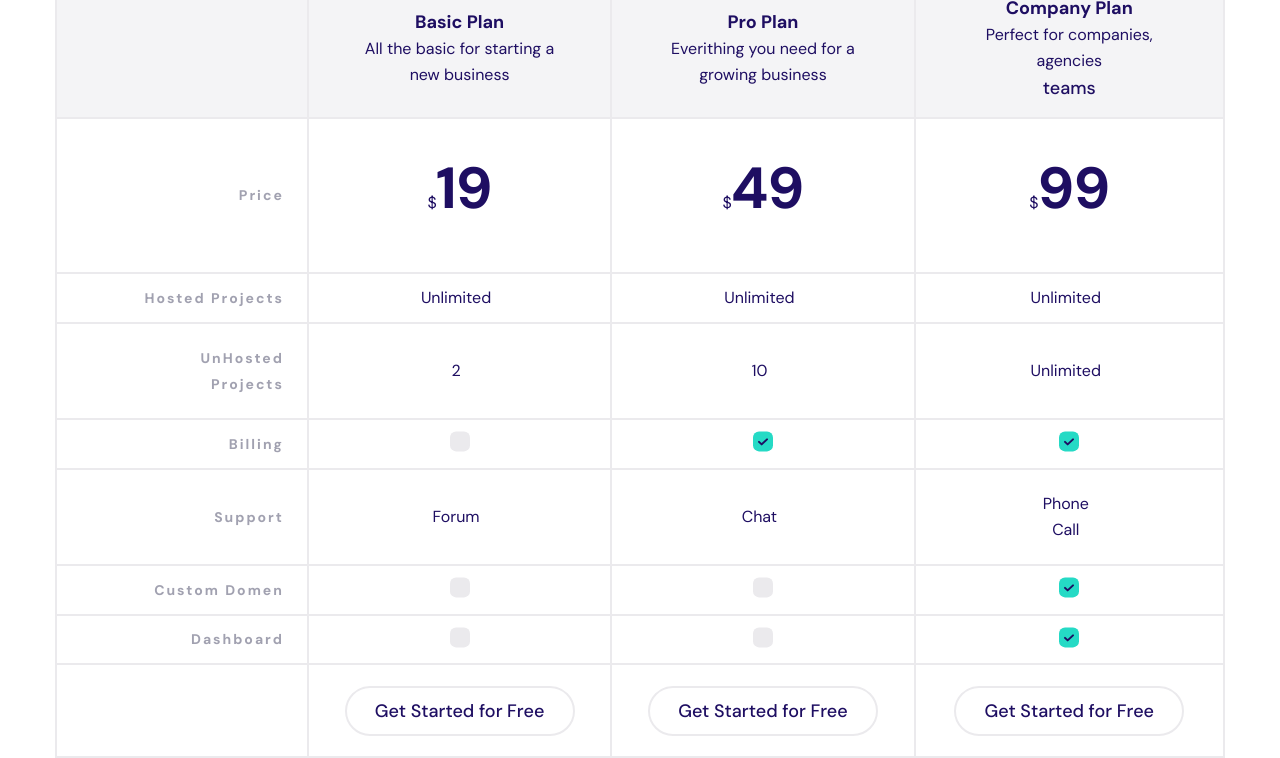
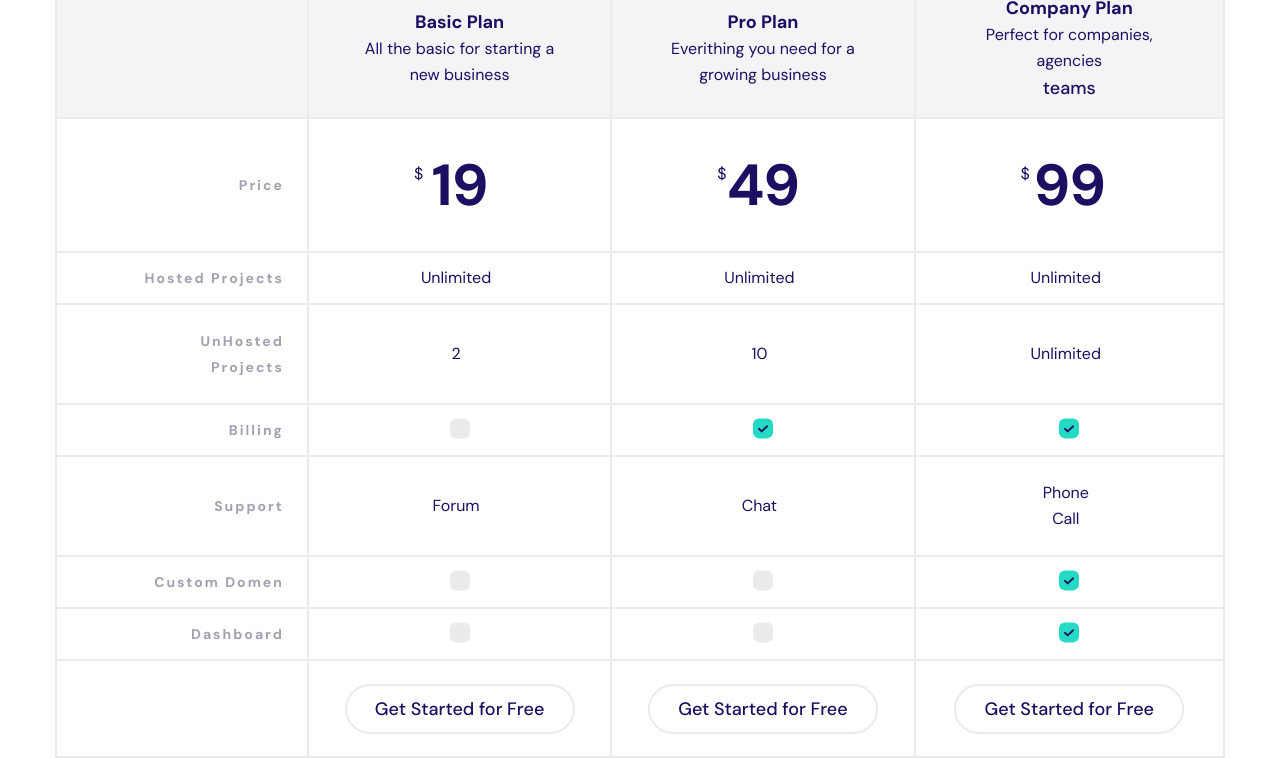
Before and after one commit to RedCubeOfficial/price-table-3, a plain HTML site: page index.html in a window 1280 px wide. Shown: the part 75-833 px from the top of the page. Drawn offline with Linux system fonts and the light colour scheme; a web font is replaced by a local one.

Commit message:
Update style.css

```diff
--- a/style.css
+++ b/style.css
@@ -69,12 +69,15 @@ td{
     line-height: 70px;
     letter-spacing: -1px;
     color: #1E0E62;
-
+    position: relative;
 }
 .dollar{
     font-family: DM Sans;
     font-weight: 400;
     font-size: 16px;
+    position: absolute;
+    left: 105px;
+    top: 20px;
 }
 .btn{
     width: 230px;
```
